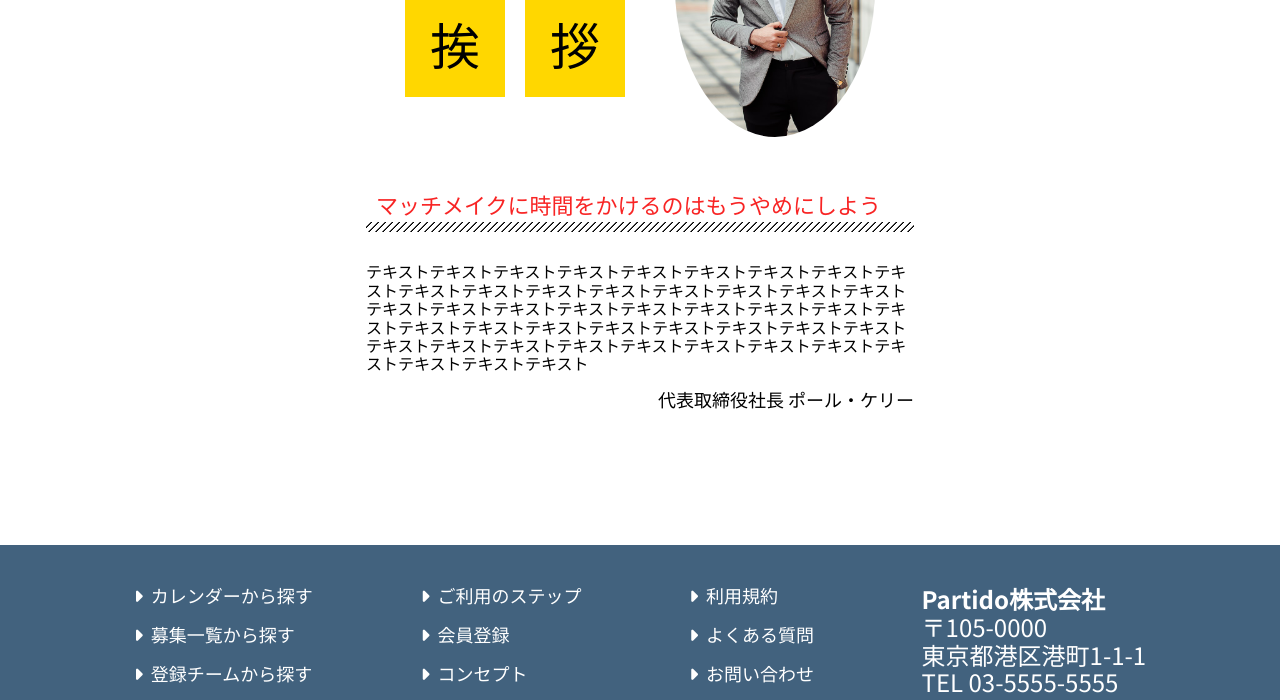
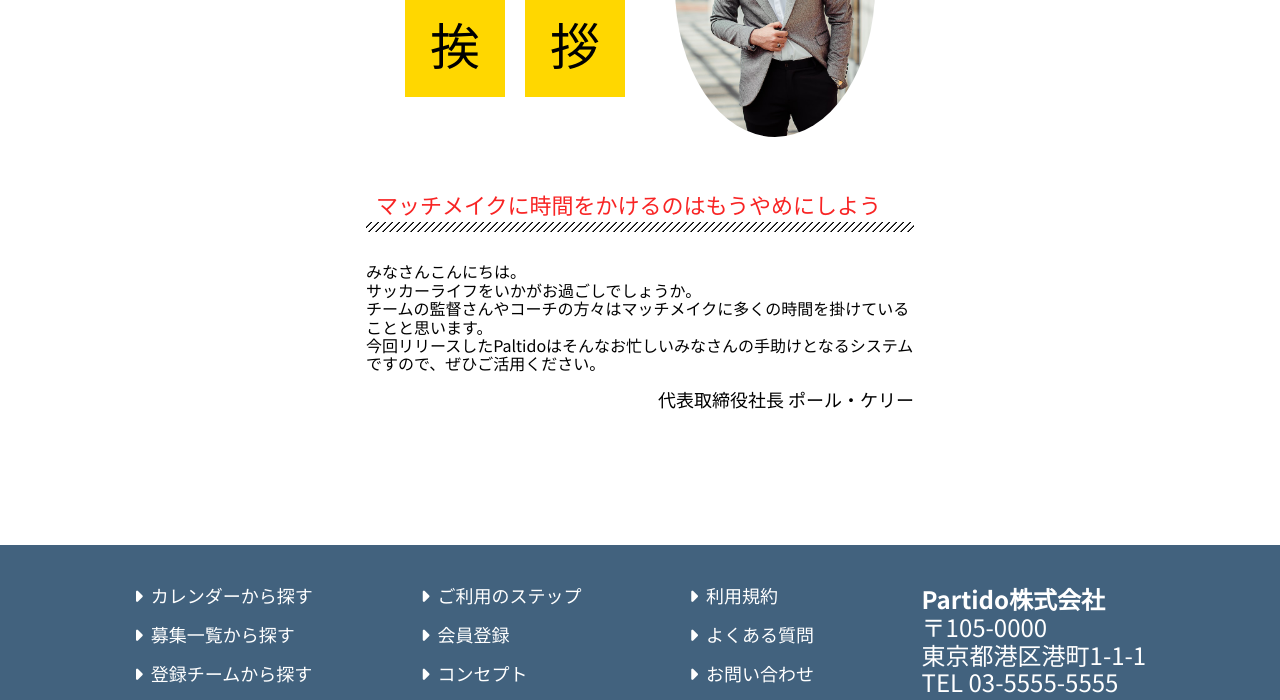
Before and after one commit to f-rido/paltido-rev230404, a plain HTML site: page company.html in a window 1280 px wide. Shown: the part 1132-1832 px from the top of the page. Drawn offline with nearby package versions, Linux system fonts and the light colour scheme; a script that the page names is missing.

Commit message:
Update company.html

```diff
--- a/company.html
+++ b/company.html
@@ -139,7 +139,10 @@
         <div>
           <h3 class="message-title">マッチメイクに時間を<br class="sp-br">かけるのはもうやめにしよう</h3>
           <p class="message-text">
-            テキストテキストテキストテキストテキストテキストテキストテキストテキストテキストテキストテキストテキストテキストテキストテキストテキストテキストテキストテキストテキストテキストテキストテキストテキストテキストテキストテキストテキストテキストテキストテキストテキストテキストテキストテキストテキストテキストテキストテキストテキストテキストテキストテキストテキストテキスト
+            みなさんこんにちは。<br>
+            サッカーライフをいかがお過ごしでしょうか。<br>
+            チームの監督さんやコーチの方々はマッチメイクに多くの時間を掛けていることと思います。<br>
+            今回リリースしたPaltidoはそんなお忙しいみなさんの手助けとなるシステムですので、ぜひご活用ください。
           </p>
           <p class="president-name">
             代表取締役社長 ポール・ケリー
```
